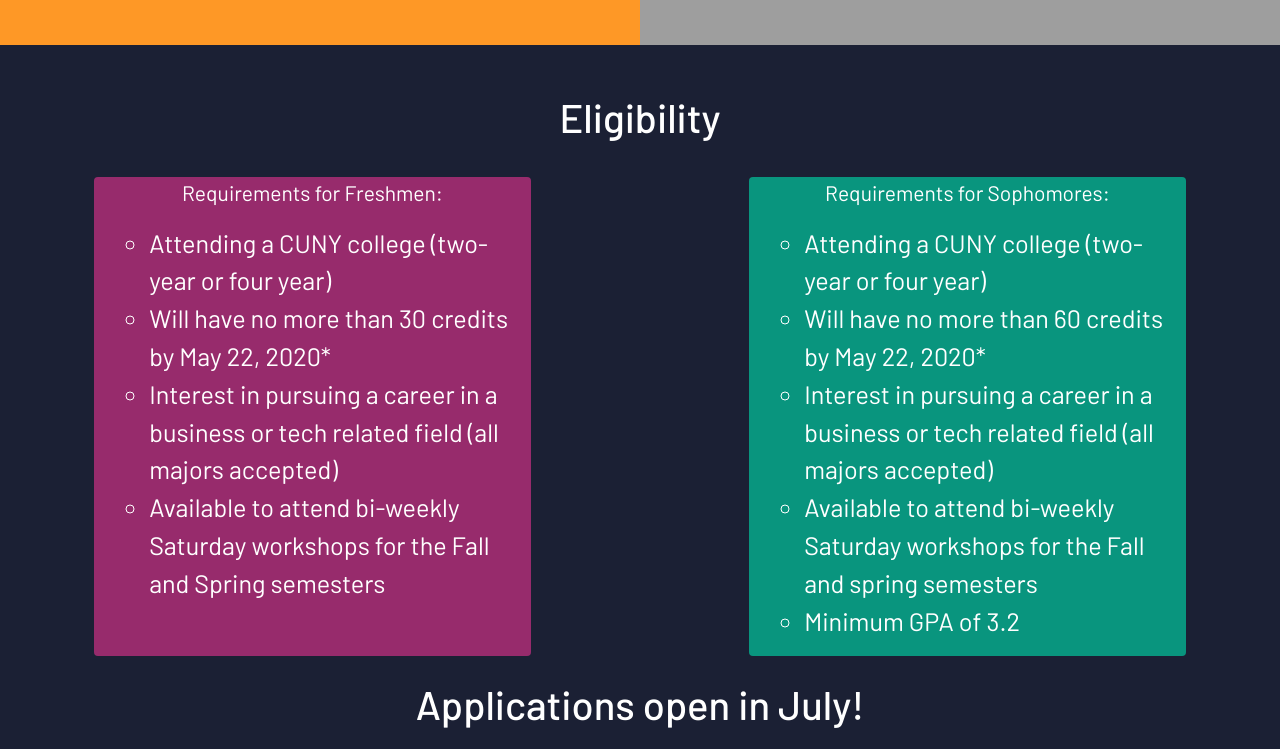
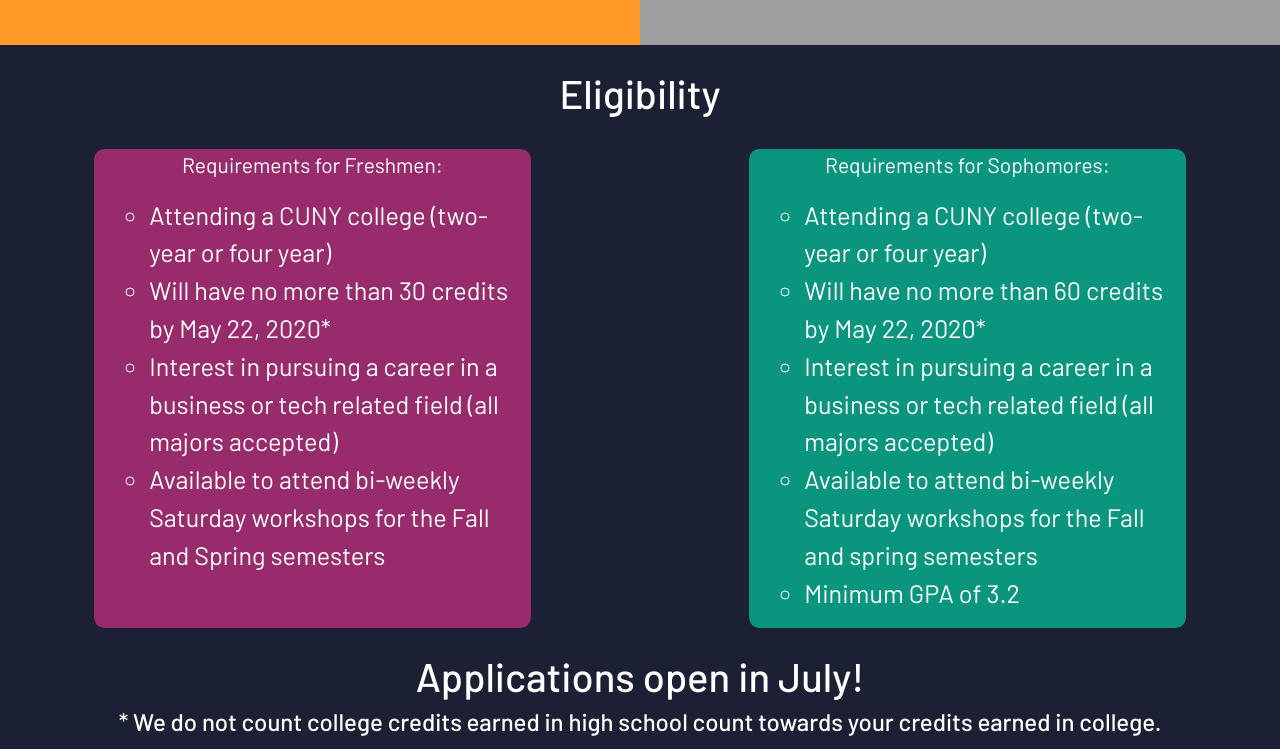
Before and after one commit to deanpektas27/DiverseInfluencers, a plain HTML site: page program.html in a window 1280 px wide. Shown: the part 874-1623 px from the top of the page. Drawn offline with nearby package versions, Linux system fonts and the light colour scheme; grey boxes are pictures that could not be loaded.

Commit message:
Fixing final changes, waiting on more content before launch

```diff
--- a/program.html
+++ b/program.html
@@ -119,12 +119,12 @@
 
 
             <div class="row" id=row2>
-                <div class="mt-5 ml-auto mr-auto mb-1" id="eligbox"><h1 style="">Eligibility</h1></div>
+                <div class="mt-4 ml-auto mr-auto mb-4" id="eligbox"><h1 style="">Eligibility</h1></div>
             </div>
-        <div class="parallax">
-            <div class="row pt-4 pb-4">
-                <div class="col-1"></div>
-                <div class="col-4 rounded" id="leftside">
+        <div class="background">
+            <div class="row mb-4">
+                <div class="col-lg-1" style=""></div>
+                <div class="col-lg-4 morerounded" id="leftside" style="">
                     <p style="text-align:center;">Requirements for Freshmen:</p>
 
                     <ul class="list-unstyled" >
@@ -140,8 +140,10 @@
 
 
                 </div>
-                <div class="col-2"></div>
-                <div class="col-4 rounded" id="rightside">
+
+                <div class="col-lg-2" style=""></div>
+
+                <div class="col-lg-4 morerounded" id="rightside">
                     <p style="text-align:center;">Requirements for Sophomores:</p>
 
                     <ul class="list-unstyled">
@@ -157,14 +159,14 @@
                     </ul>
 
                 </div>
-                <div class="col-1"></div>
+
             </div>
-            <div class="row mb-3" style="background: rgba(27,32,52,1)">
+            <div class="row" style="background: rgba(27,32,52,1)">
                 <div class="col-lg-12">
                     <h1 class="text-center" style="color:white; text-align:center;">Applications open in July!</h1>
                 </div>
             </div>
-            <div class="row" style="background: rgba(27,32,52,1)">
+            <div class="row pb-4" style="background: rgba(27,32,52,1)">
                 <div class="col-lg-12">
                     <h4 class="text-center" style="color:white; text-align:center;">* We do not count college credits earned in high school count towards your credits earned in college.</h4>
                 </div>
@@ -213,12 +215,4 @@
 </body>
 </html>
 
-        <!--Goals from 5/31/19:
-        OUR PROGRAM
-            {Top Priority}
-            - Make boxes appear slightly (?? what was this)
-
-            {Low Priority}
-            - Make navbar buttons appear the same on every page
-
-        -->
+<!--By Dean P. 7/16/19-->
--- a/sources/css/program.css
+++ b/sources/css/program.css
@@ -63,17 +63,6 @@
 
   /*End of primary styling for all sheets*/
 
-  .parallax {
-    background: url("../images/progbackgrad.png");
-
-    min-height: 500px;
-
-    background-attachment: fixed;
-    background-position: center;
-    background-repeat: no-repeat;
-    background-size: cover;
-
-}
 
 div {
     font-size: 21px;
@@ -109,12 +98,17 @@ li {
     background-color: rgba(5,179,146,0.8);
     color: white;
     font-weight: 100;
+
 }
 
 #leftside {
     background-color: rgba(183, 47,123,0.8);
     color: white;
     font-weight: lighter;
+}
+
+.morerounded {
+    border-radius: .65rem !important;
 }
 
 #benrightside {
@@ -125,7 +119,7 @@ li {
     background:orange;
 }
 
-.parallax {
+.background {
 
     background: #1B2034;
 
```
Also changed, not shown: index.html (+2 -15 lines), involve.html (+1 -32 lines), story.html (+1 -9 lines).
